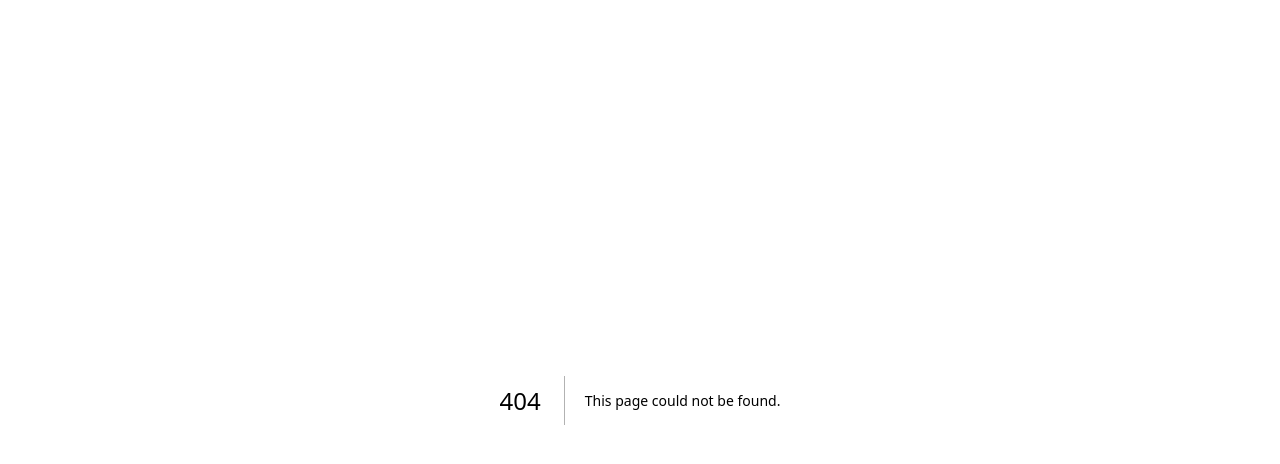
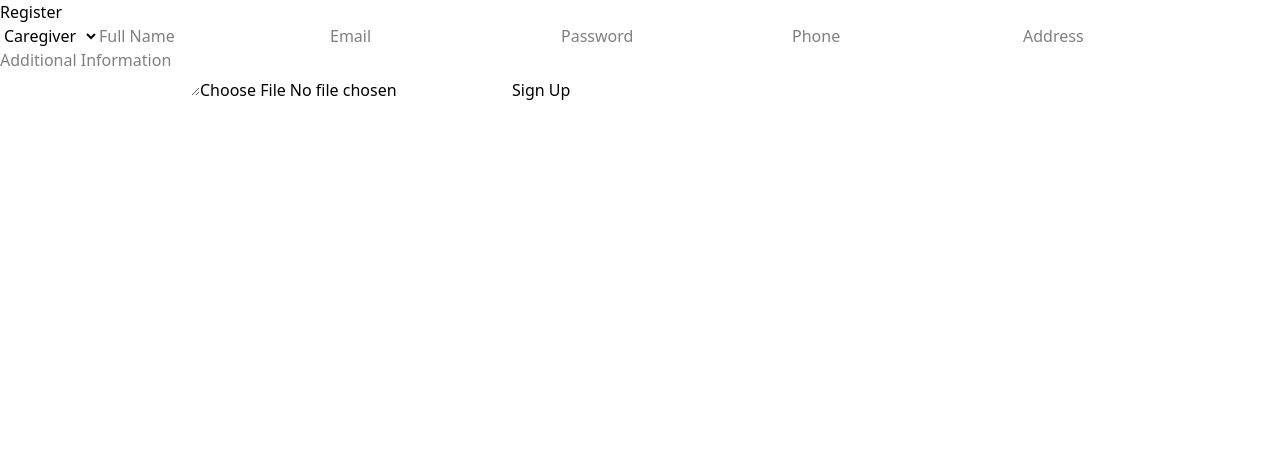
Before and after one commit to hillary-gor/accgk, a Next.js app: page /register in a window 1280 px wide. Before the commit this address had no page. Shown: the top 464 px of the page. Built offline with nearby package versions, Linux system fonts and the light colour scheme.

Commit message:
Added bcryptjs dependency and types for password hashing, registration logic

```diff
--- /dev/null
+++ b/app/api/auth/register.ts
@@ -0,0 +1,62 @@
+"use server";
+import { getSupabaseServer } from "@/lib/supabase";
+import bcrypt from "bcryptjs";
+
+// Type definition for the Registration Data
+type RegisterData = {
+  email: string;
+  password: string;
+  role: "caregiver" | "institution"; // Explicit Type for Role
+  fullName: string;
+  phone: string;
+  address: string;
+  additionalInfo?: string;
+  documentUrl: string;
+};
+
+export async function register({
+  email,
+  password,
+  role,
+  fullName,
+  phone,
+  address,
+  additionalInfo,
+  documentUrl,
+}: RegisterData) {
+  try {
+    // Await Supabase Client
+    const supabase = await getSupabaseServer();
+
+    // Hash the password
+    const hashedPassword = await bcrypt.hash(password, 10);
+
+    // Error Handling
+    const { error } = await supabase.from("applications").insert([
+      {
+        email,
+        password_hash: hashedPassword,
+        role,
+        full_name: fullName,
+        phone,
+        address,
+        additional_info: additionalInfo,
+        document_urls: [documentUrl],
+        status: "pending",
+        created_at: new Date(),
+      },
+    ]);
+
+    if (error) throw new Error(error.message);
+
+    return { success: true };
+  } catch (error) {
+
+    console.error("Registration error:", error);
+
+    return {
+      success: false,
+      error: error instanceof Error ? error.message : "An unknown error occurred",
+    };
+  }
+}
--- /dev/null
+++ b/app/api/uploads/uploadFile.ts
@@ -0,0 +1,22 @@
+"use server";
+import { getSupabaseServer } from "@/lib/supabase";
+
+export async function uploadFile(file: File) {
+  try {
+    if (!file) throw new Error("No file selected.");
+
+    const supabase = await getSupabaseServer(); // Get the Supabase instance
+
+    const fileName = `${Date.now()}-${file.name}`;
+    const { data, error } = await supabase.storage
+      .from("documents")
+      .upload(fileName, file);
+
+    if (error) throw new Error(error.message);
+
+    return data.path;
+  } catch (error) {
+    console.error("File upload failed:", error);
+    return null;
+  }
+}
--- /dev/null
+++ b/app/register/page.tsx
@@ -0,0 +1,73 @@
+"use client";
+import { useState } from "react";
+import { uploadFile } from "../api/uploads/uploadFile";
+
+export default function RegisterPage() {
+  const [role, setRole] = useState<"caregiver" | "institution">("caregiver");
+  const [email, setEmail] = useState("");
+  const [password, setPassword] = useState("");
+  const [fullName, setFullName] = useState("");
+  const [phone, setPhone] = useState("");
+  const [address, setAddress] = useState("");
+  const [additionalInfo, setAdditionalInfo] = useState("");
+  const [document, setDocument] = useState<File | null>(null);
+  const [loading, setLoading] = useState(false);
+
+  async function handleRegister() {
+    if (!document) return alert("Please upload required documents");
+
+    setLoading(true);
+
+    try {
+      const register = (await import("@/app/api/auth/register")).register;
+
+      const fileUrl = await uploadFile(document);
+      if (!fileUrl) throw new Error("Document upload failed.");
+
+      const res = await register({
+        email,
+        password,
+        role,
+        fullName,
+        phone,
+        address,
+        additionalInfo,
+        documentUrl: fileUrl,
+      });
+
+      if (!res.success) throw new Error(res.error);
+
+      alert("Registration successful! Your application is pending approval.");
+    } catch (error) {
+      if (error instanceof Error) {
+        alert(`Error: ${error.message}`);
+      } else {
+        alert("An unknown error occurred.");
+      }
+    } finally {
+      setLoading(false);
+    }
+  }
+
+  return (
+    <div>
+      <h1>Register</h1>
+      <select value={role} onChange={(e) => setRole(e.target.value as "caregiver" | "institution")}>
+        <option value="caregiver">Caregiver</option>
+        <option value="institution">Institution</option>
+      </select>
+
+      <input type="text" placeholder="Full Name" value={fullName} onChange={(e) => setFullName(e.target.value)} />
+      <input type="email" placeholder="Email" value={email} onChange={(e) => setEmail(e.target.value)} />
+      <input type="password" placeholder="Password" value={password} onChange={(e) => setPassword(e.target.value)} />
+      <input type="text" placeholder="Phone" value={phone} onChange={(e) => setPhone(e.target.value)} />
+      <input type="text" placeholder="Address" value={address} onChange={(e) => setAddress(e.target.value)} />
+      <textarea placeholder="Additional Information" value={additionalInfo} onChange={(e) => setAdditionalInfo(e.target.value)} />
+      <input type="file" onChange={(e) => setDocument(e.target.files?.[0] || null)} />
+
+      <button onClick={handleRegister} disabled={loading}>
+        {loading ? "Registering..." : "Sign Up"}
+      </button>
+    </div>
+  );
+}
--- a/app/signup/page.tsx
+++ /dev/null
@@ -1,29 +0,0 @@
-import { signup } from "../../app/login/actions";
-
-export default function Signup() {
-  return (
-    <div className="flex flex-col items-center justify-center h-screen">
-      <h2 className="text-2xl font-bold">Sign Up</h2>
-
-      <form action={signup} className="flex flex-col gap-4" method="POST">
-        <input
-          type="email"
-          name="email"
-          placeholder="Email"
-          className="border p-2"
-          required
-        />
-        <input
-          type="password"
-          name="password"
-          placeholder="Password"
-          className="border p-2"
-          required
-        />
-        <button type="submit" className="bg-blue-500 text-white p-2">
-          Sign Up
-        </button>
-      </form>
-    </div>
-  );
-}
--- /dev/null
+++ b/lib/supabase.ts
@@ -0,0 +1,25 @@
+import { createServerClient } from "@supabase/ssr";
+import { cookies } from "next/headers";
+
+export async function getSupabaseServer() {
+  const cookieStore = await cookies();
+
+  return createServerClient(
+    process.env.NEXT_PUBLIC_SUPABASE_URL!,
+    process.env.NEXT_PUBLIC_SUPABASE_ANON_KEY!,
+    {
+      cookies: {
+        getAll: () => cookieStore.getAll(),
+        setAll: (cookiesToSet) => {
+          try {
+            cookiesToSet.forEach(({ name, value, options }) =>
+              cookieStore.set(name, value, options)
+            );
+          } catch {
+            // Ignored if called in a Server Component
+          }
+        },
+      },
+    }
+  );
+}
--- a/package.json
+++ b/package.json
@@ -13,6 +13,7 @@
     "@supabase/ssr": "^0.6.1",
     "@supabase/supabase-js": "^2.49.1",
     "ajv": "^8.17.1",
+    "bcryptjs": "^3.0.2",
     "next": "^15.2.3",
     "react": "^19.0.0",
     "react-dom": "^19.0.0"
@@ -20,6 +21,7 @@
   "devDependencies": {
     "@eslint/eslintrc": "^3",
     "@tailwindcss/postcss": "^4",
+    "@types/bcryptjs": "^2.4.6",
     "@types/node": "^20",
     "@types/react": "^19",
     "@types/react-dom": "^19",
```
Also changed, not shown: 1 other file (tests, documents, lock files or other folders).
